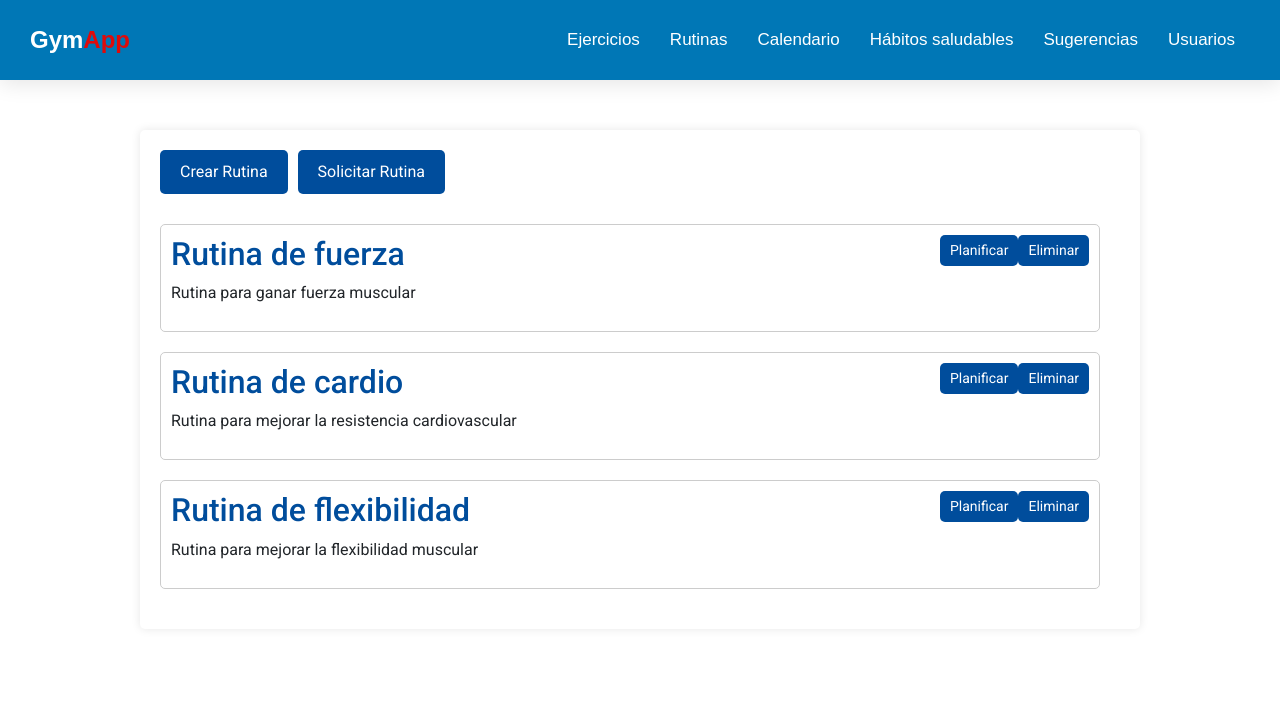
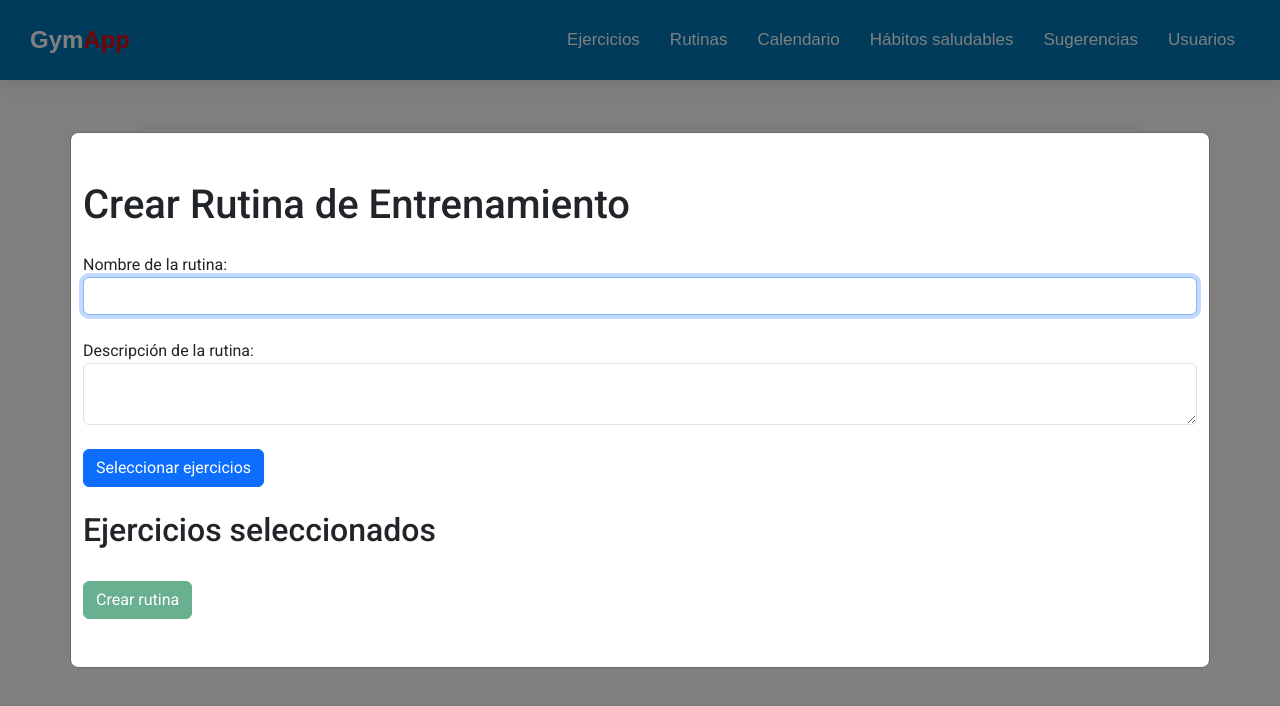
Before and after one commit to JavierRuizCobo/cliente_tfg, an Angular app: page /rutinas in a window 1280 px wide. Both pictures are taken after a click on the button "Crear Rutina". Shown: the top 706 px of the page. Built offline with nearby package versions, Linux system fonts and the light colour scheme.

Commit message:
crear rutina y solicitar rutina

```diff
--- a/src/app/components/rutinas/components/modal-crear-rutina/modal-crear-rutina.component.html
+++ b/src/app/components/rutinas/components/modal-crear-rutina/modal-crear-rutina.component.html
@@ -1 +1,25 @@
-<p>modal-crear-rutina works!</p>
+<div class="container my-5">
+    <h1 class="mb-4">Crear Rutina de Entrenamiento</h1>
+    <form #rutinaForm="ngForm" (ngSubmit)="submitRutina(rutinaForm)">
+      <div class="form-group mb-4">
+        <label for="nombre">Nombre de la rutina:</label>
+        <input type="text" class="form-control" id="nombre" name="nombre" ngModel required>
+      </div>
+      <div class="form-group mb-4">
+        <label for="descripcion">Descripción de la rutina:</label>
+        <textarea class="form-control" id="descripcion" name="descripcion" ngModel required></textarea>
+      </div>
+      <div class="form-group mb-4">
+        <button type="button" class="btn btn-primary" (click)="openModal()">Seleccionar ejercicios</button>
+      </div>
+      <div class="form-group mb-4">
+        <h2>Ejercicios seleccionados</h2>
+        <ul class="list-group text-right">
+          <li *ngFor="let ejercicio of ejercicios" class="list-group-item">
+            {{ ejercicio.nombre }}
+          </li>
+        </ul>
+      </div>
+      <button type="submit" class="btn btn-success" [disabled]="!rutinaForm.valid || ejercicios.length === 0">Crear rutina</button>
+    </form>
+  </div>
--- a/src/app/components/rutinas/components/modal-crear-rutina/modal-crear-rutina.component.ts
+++ b/src/app/components/rutinas/components/modal-crear-rutina/modal-crear-rutina.component.ts
@@ -1,12 +1,58 @@
 import { Component } from '@angular/core';
+import { FormsModule, NgForm } from '@angular/forms';
+import { Ejercicio } from '../../../../core/models/ejercicio.model';
+import { EjercicioService } from '../../../ejercicios/services/ejercicio.service';
+import { NgbModal } from '@ng-bootstrap/ng-bootstrap';
+import { SeleccionarEjerciciosComponent } from '../seleccionarEjercicios/seleccionarEjercicios.component';
+import { CommonModule } from '@angular/common';
+import { RutinasService } from '../../services/rutinas.service';
+import { Rutina } from '../../../../core/models/rutina.model';
 
 @Component({
   selector: 'app-modal-crear-rutina',
   standalone: true,
-  imports: [],
+  imports: [FormsModule, CommonModule],
   templateUrl: './modal-crear-rutina.component.html',
   styleUrl: './modal-crear-rutina.component.css'
 })
 export class ModalCrearRutinaComponent {
 
+  ejercicios: Ejercicio[] = [];
+
+  constructor(private modalService: NgbModal, private rutinasService: RutinasService) {}
+
+  openModal() {
+    const modalRef = this.modalService.open(SeleccionarEjerciciosComponent, {
+      centered: true,
+      size:'xl'
+    });
+
+    modalRef.componentInstance.ejerciciosSeleccionadosEvent.subscribe((ejercicios: Ejercicio[]) => {
+      console.log("Ejercicios seleccionados:", ejercicios);
+      this.ejercicios = ejercicios;
+      // Aquí puedes hacer lo que quieras con los ejercicios seleccionados
+    });
+  }
+
+  submitRutina(form: NgForm) {
+    if (form.valid && this.ejercicios.length > 0) {
+      console.log('Rutina válida');
+      console.log('Nombre de la rutina:', form.value.nombre);
+      console.log('Descripcion de la rutina: ', form.value.descripcion)
+      console.log('Ejercicios:', this.ejercicios);
+
+      const nuevaRutina : Rutina = {
+        nombre: form.value.nombre,
+        descripcion: form.value.descripcion,
+        ejercicios: this.ejercicios,
+        id: ''
+      };
+
+      this.rutinasService.createRoutine(nuevaRutina);
+      // Aquí puedes enviar la rutina a tu backend o hacer lo que necesites con los datos
+    } else {
+      console.log('Rutina inválida');
+    }
+  }
+
 }
--- a/src/app/components/rutinas/components/rutinas/rutinas.component.ts
+++ b/src/app/components/rutinas/components/rutinas/rutinas.component.ts
@@ -1,6 +1,9 @@
 import { Component } from '@angular/core';
 import { RutinasService } from '../../services/rutinas.service';
 import { Rutina } from '../../../../core/models/rutina.model';
+import { NgbModal } from '@ng-bootstrap/ng-bootstrap';
+import { ModalCrearRutinaComponent } from '../modal-crear-rutina/modal-crear-rutina.component';
+import { SolicitarRutinaComponent } from '../solicitar-rutina/solicitar-rutina.component';
 
 @Component({
   selector: 'app-rutinas',
@@ -13,7 +16,9 @@ export class RutinasComponent {
 
   rutinas: Rutina[] = [];
 
-  constructor(private routineService: RutinasService) { }
+  constructor(private routineService: RutinasService,
+    private modalService : NgbModal
+  ) { }
 
   ngOnInit(): void {
     this.getRutinas();
@@ -35,10 +40,19 @@ export class RutinasComponent {
 
   crearRutina(){
 
+    this.modalService.open(ModalCrearRutinaComponent, {
+      centered: true,
+      size: 'xl'
+    })
+
   }
 
   solicitarRutina(){
 
+    this.modalService.open(SolicitarRutinaComponent, {
+      centered: true
+    })
+
   }
 
 }
--- /dev/null
+++ b/src/app/components/rutinas/components/seleccionarEjercicios/seleccionarEjercicios.component.html
@@ -0,0 +1,23 @@
+
+<div class="container">
+  <h2>Seleccionar Ejercicios</h2>
+  <div class="ejercicios-disponibles">
+    <h3>Ejercicios Disponibles</h3>
+    @for (ejercicio of ejerciciosDisponibles; track $index) {
+      <div>
+        <input type="checkbox" (change)="toggleSeleccion($event, ejercicio)"> {{ ejercicio.nombre }}
+      </div>
+    }
+  </div>
+
+  <div class="ejercicios-seleccionados">
+    <h3>Ejercicios Seleccionados</h3>
+    @for (ejercicio of ejerciciosSeleccionados; track $index) {
+      <div>
+        {{ ejercicio.nombre }}
+      </div>
+    }
+  </div>
+
+  <button (click)="agregarEjercicios()">Agregar Ejercicios</button>
+</div>
--- /dev/null
+++ b/src/app/components/rutinas/components/seleccionarEjercicios/seleccionarEjercicios.component.ts
@@ -0,0 +1,55 @@
+import { Component, EventEmitter, OnInit, Output } from '@angular/core';
+import { Ejercicio } from '../../../../core/models/ejercicio.model';
+import { EjercicioService } from '../../../ejercicios/services/ejercicio.service';
+import { NgbActiveModal } from '@ng-bootstrap/ng-bootstrap';
+import { CommonModule } from '@angular/common';
+
+@Component({
+  selector: 'app-seleccionarEjercicios',
+  standalone:true,
+  imports: [CommonModule],
+  templateUrl: './seleccionarEjercicios.component.html',
+  styleUrls: ['./seleccionarEjercicios.component.css']
+})
+export class SeleccionarEjerciciosComponent implements OnInit {
+
+  ejerciciosDisponibles: Ejercicio[] = [];
+  ejerciciosSeleccionados: Ejercicio[] = [];
+  activeModal: any;
+
+  constructor(private ejercicioService: EjercicioService,
+    private modalService: NgbActiveModal
+  ) {}
+
+  ngOnInit(): void {
+    this.ejercicioService.getEjercicios().subscribe(ejercicios => {
+      this.ejerciciosDisponibles = ejercicios;
+    });
+
+    console.log(this.ejerciciosDisponibles)
+  }
+
+  toggleSeleccion(event: any, ejercicio: Ejercicio) {
+    if (event.target.checked) {
+      this.ejerciciosSeleccionados.push(ejercicio);
+    } else {
+      const index = this.ejerciciosSeleccionados.findIndex(e => e.nombre === ejercicio.nombre);
+      if (index !== -1) {
+        this.ejerciciosSeleccionados.splice(index, 1);
+      }
+    }
+  }
+
+  agregarEjercicios() {
+    this.emitirSeleccion();
+    this.modalService.close(); // Cerrar el modal
+    this.ejerciciosSeleccionados = [];
+  }
+
+  @Output() ejerciciosSeleccionadosEvent = new EventEmitter<Ejercicio[]>();
+
+  emitirSeleccion() {
+    this.ejerciciosSeleccionadosEvent.emit(this.ejerciciosSeleccionados);
+  }
+
+}
```
Also changed, not shown: src/app/components/rutinas/components/seleccionarEjercicios/seleccionarEjercicios.component.css (added), 1 other file (tests, documents, lock files or other folders).
